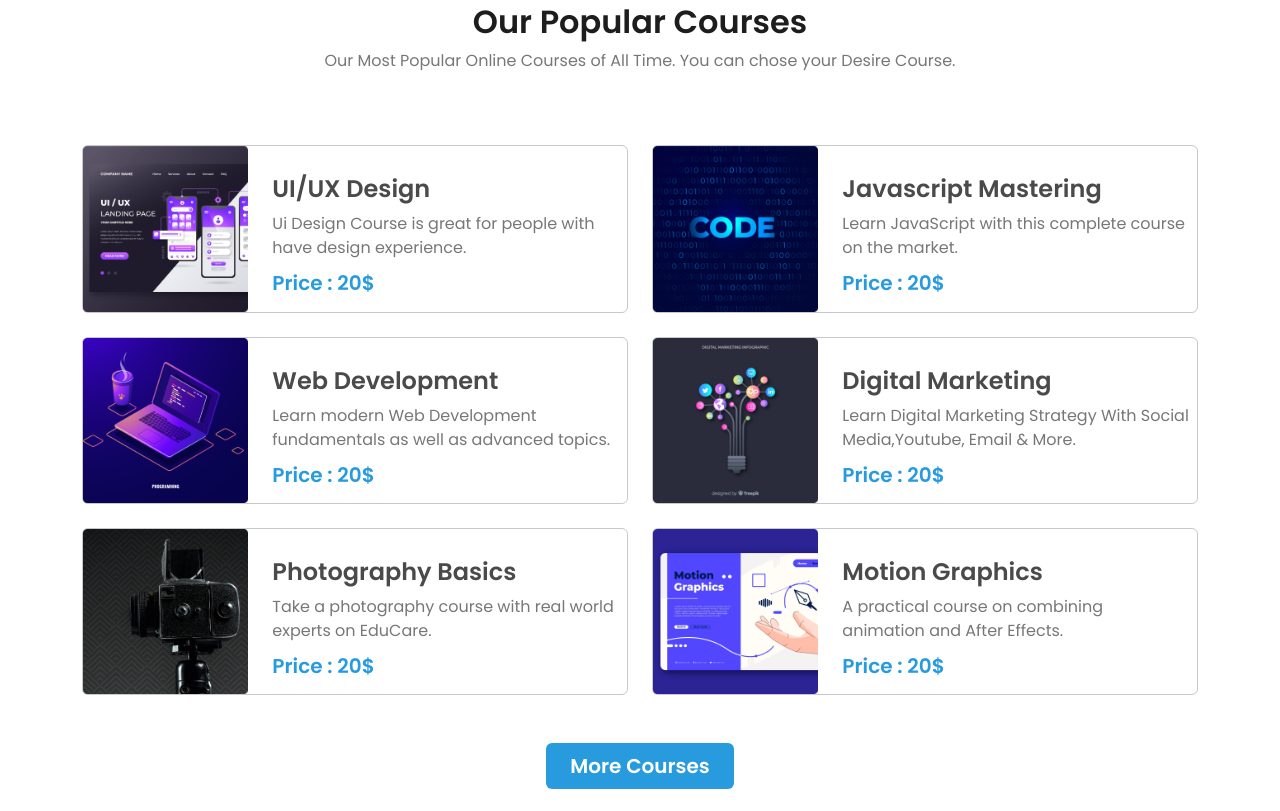
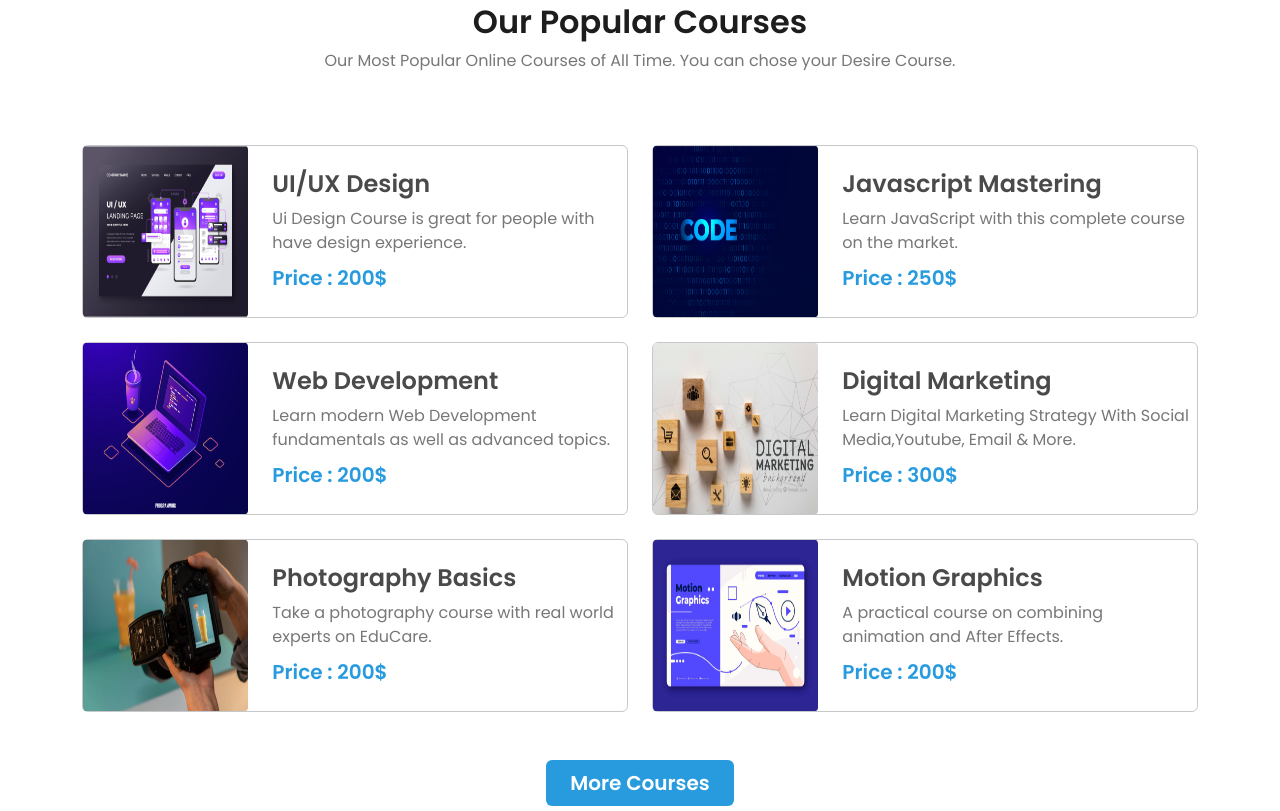
Before and after one commit to mirzanahid/edu-care, a plain HTML site: page index.html in a window 1280 px wide. Shown: the part 789-1600 px from the top of the page. Drawn offline with nearby package versions, Linux system fonts and the light colour scheme.

Commit message:
responsive and images adjusted

```diff
--- a/index.html
+++ b/index.html
@@ -85,7 +85,7 @@
                                         <p class=" fw-normal white-pragraph  mx-auto my-3">Expand your skills and engage
                                             with a global network of learners through our flexible, online courses.</p>
                                         <a href=""
-                                            class=" primarybgColor px-4 py-3 text-white fs-5 fw-semibold rounded-2 text-decoration-none d-inline-block  ">Get
+                                            class=" primarybgColor px-4 py-3 text-white fs-5 fw-semibold rounded-2 text-decoration-none d-inline-block">Get
                                             Started</a>
                                     </div>
                                 </div>
@@ -140,7 +140,7 @@
             </div>
         </section>
         <!--====================================
-                 banner html end
+                      banner html end
             ==================================== -->
         <!-------------header part end------------>
         <!-------------main part start------------>
@@ -159,20 +159,20 @@
                         <div class="col-xl-6 col-xxl-6 col-lg-6 mt-2 mt-xl-4 mt-xxl-4 mt-lg-4 ">
                             <div class="courses-inner border border-dark border-opacity-25 rounded-2">
                                 <div class="row">
-                                    <div class="col-xl-4 col-xxl-4 col-lg-4 col-md-4  ">
+                                    <div class="col-xl-4 col-xxl-4 col-lg-4 col-md-4">
                                         <div class="img h-100">
-                                            <img class="w-100 h-100" src="images/course/course-1.png"
+                                            <img class="w-100 h-100" src="images/course/course1.png"
                                                 alt="course thumbnail">
                                         </div>
                                     </div>
                                     <div class="col-xl-8 col-xxl-8 col-lg-8 col-md-8">
                                         <div
-                                            class="course-info mt-4 mt-xl-0 mt-xxl-0 mt-lg-0 mt-md-0 px-3 px-md-0 px-lg-0 px-xl-0 px-xxl-0 pb-4 pb-md-0 pb-lg-3 pt-lg-3 pb-xl-0 pb-xxl-0  pe-lg-2 pe-xl-2 pe-xxl-2  d-flex justify-content-center flex-column h-100">
+                                            class="course-info mt-4 mt-xl-0 mt-xxl-0 mt-lg-0 mt-md-0 px-3 px-md-0 px-lg-0 px-xl-0 px-xxl-0 pb-4 pb-md-0 pb-lg-0 pt-lg-0 pb-xl-0 pb-xxl-0 pe-lg-2 pe-xl-2 pe-xxl-2 d-flex justify-content-center flex-column h-100 my-xxl-5 my-xl-5 my-md-5">
                                             <h3 class="dark-heading1 fw-semibold fs-4 mb-2">UI/UX Design</h3>
                                             <p class="fs-6 fw-normal dark-pragraph mb-2 ">Ui Design Course is great
                                                 for people with have design experience.</p>
                                             <span class="d-inline-block fw-semibold fs-5 primaryColor">Price :
-                                                20$</span>
+                                                200$</span>
                                         </div>
                                     </div>
                                 </div>
@@ -183,18 +183,18 @@
                                 <div class="row">
                                     <div class="col-xl-4 col-xxl-4 col-lg-4 col-md-4  ">
                                         <div class="img h-100">
-                                            <img class="w-100 h-100" src="images/course/course-2.png"
+                                            <img class="w-100 h-100" src="images/course/course2.png"
                                                 alt="course thumbnail">
                                         </div>
                                     </div>
                                     <div class="col-xl-8 col-xxl-8 col-lg-8 col-md-8">
                                         <div
-                                            class="course-info mt-4 mt-xl-0 mt-xxl-0 mt-lg-0 mt-md-0 px-3 px-md-0 px-lg-0 px-xl-0 px-xxl-0 pb-4 pb-md-0 pb-lg-3 pt-lg-3 pb-xl-0 pb-xxl-0  pe-lg-2 pe-xl-2 pe-xxl-2  d-flex justify-content-center flex-column h-100">
+                                            class="course-info mt-4 mt-xl-0 mt-xxl-0 mt-lg-0 mt-md-0 px-3 px-md-0 px-lg-0 px-xl-0 px-xxl-0 pb-4 pb-md-0 pb-lg-0 pt-lg-0 pb-xl-0 pb-xxl-0  pe-lg-2 pe-xl-2 pe-xxl-2 d-flex justify-content-center flex-column h-100 my-xxl-5 my-xl-5 my-md-5">
                                             <h3 class="dark-heading1 fw-semibold fs-4 mb-2">Javascript Mastering</h3>
                                             <p class="fs-6 fw-normal dark-pragraph mb-2 ">Learn JavaScript with this
                                                 complete course on the market.</p>
                                             <span class="d-inline-block fw-semibold fs-5 primaryColor">Price :
-                                                20$</span>
+                                                250$</span>
                                         </div>
                                     </div>
                                 </div>
@@ -205,89 +205,88 @@
                                 <div class="row">
                                     <div class="col-xl-4 col-xxl-4 col-lg-4 col-md-4  ">
                                         <div class="img h-100">
-                                            <img class="w-100 h-100" src="images/course/course-3.png"
+                                            <img class="w-100 h-100" src="images/course/course3.png"
                                                 alt="course thumbnail">
                                         </div>
                                     </div>
                                     <div class="col-xl-8 col-xxl-8 col-lg-8 col-md-8">
                                         <div
-                                            class="course-info mt-4 mt-xl-0 mt-xxl-0 mt-lg-0 mt-md-0 px-3 px-md-0 px-lg-0 px-xl-0 px-xxl-0 pb-4 pb-md-0 pb-lg-3 pt-lg-3 pb-xl-0 pb-xxl-0  pe-lg-2 pe-xl-2 pe-xxl-2  d-flex justify-content-center flex-column h-100">
+                                            class="course-info mt-4 mt-xl-0 mt-xxl-0 mt-lg-0 mt-md-0 px-3 px-md-0 px-lg-0 px-xl-0 px-xxl-0 pb-4 pb-md-0 pb-lg-0 pt-lg-0 pb-xl-0 pb-xxl-0  pe-lg-2 pe-xl-2 pe-xxl-2  d-flex justify-content-center flex-column h-100 my-xxl-5 my-xl-5 my-md-5">
                                             <h3 class="dark-heading1 fw-semibold fs-4 mb-2">Web Development</h3>
                                             <p class="fs-6 fw-normal dark-pragraph mb-2 ">Learn modern Web Development
                                                 fundamentals as well as advanced topics.</p>
                                             <span class="d-inline-block fw-semibold fs-5 primaryColor">Price :
-                                                20$</span>
+                                                200$</span>
                                         </div>
                                     </div>
                                 </div>
                             </div>
                         </div>
-                        <div class="col-xl-6 col-xxl-6 col-lg-6 mt-4 ">
+                        <div class="col-xl-6 col-xxl-6 col-lg-6 mt-4 d-none d-xxl-block d-xl-block d-lg-block">
                             <div class="courses-inner border border-dark border-opacity-25 rounded-2">
                                 <div class="row">
                                     <div class="col-xl-4 col-xxl-4 col-lg-4 col-md-4  ">
                                         <div class="img h-100">
-                                            <img class="w-100 h-100" src="images/course/course-4.png"
+                                            <img class="w-100 h-100" src="images/course/course4.png"
                                                 alt="course thumbnail">
                                         </div>
                                     </div>
                                     <div class="col-xl-8 col-xxl-8 col-lg-8 col-md-8">
                                         <div
-                                            class="course-info mt-4 mt-xl-0 mt-xxl-0 mt-lg-0 mt-md-0 px-3 px-md-0 px-lg-0 px-xl-0 px-xxl-0 pb-4 pb-md-0 pb-lg-3 pt-lg-3 pb-xl-0 pb-xxl-0  pe-lg-2 pe-xl-2 pe-xxl-2  d-flex justify-content-center flex-column h-100">
+                                            class="course-info mt-4 mt-xl-0 mt-xxl-0 mt-lg-0 mt-md-0 px-3 px-md-0 px-lg-0 px-xl-0 px-xxl-0 pb-4 pb-md-0 pb-lg-0 pt-lg-0 pb-xl-0 pb-xxl-0  pe-lg-2 pe-xl-2 pe-xxl-2  d-flex justify-content-center flex-column h-100 my-xxl-5 my-xl-5 my-md-5">
                                             <h3 class="dark-heading1 fw-semibold fs-4 mb-2">Digital Marketing</h3>
                                             <p class="fs-6 fw-normal dark-pragraph mb-2 ">Learn Digital Marketing
                                                 Strategy With Social Media,Youtube, Email & More.</p>
                                             <span class="d-inline-block fw-semibold fs-5 primaryColor">Price :
-                                                20$</span>
+                                                300$</span>
                                         </div>
                                     </div>
                                 </div>
                             </div>
                         </div>
-                        <div class="col-xl-6 col-xxl-6 col-lg-6 mt-4 ">
+                        <div class="col-xl-6 col-xxl-6 col-lg-6 mt-4 d-none d-xxl-block d-xl-block d-lg-block">
                             <div class="courses-inner border border-dark border-opacity-25 rounded-2">
                                 <div class="row">
                                     <div class="col-xl-4 col-xxl-4 col-lg-4 col-md-4  ">
                                         <div class="img h-100">
-                                            <img class="w-100 h-100" src="images/course/course-5.png"
+                                            <img class="w-100 h-100" src="images/course/course5.png"
                                                 alt="course thumbnail">
                                         </div>
                                     </div>
                                     <div class="col-xl-8 col-xxl-8 col-lg-8 col-md-8">
                                         <div
-                                            class="course-info mt-4 mt-xl-0 mt-xxl-0 mt-lg-0 mt-md-0 px-3 px-md-0 px-lg-0 px-xl-0 px-xxl-0 pb-4 pb-md-0 pb-lg-3 pt-lg-3 pb-xl-0 pb-xxl-0  pe-lg-2 pe-xl-2 pe-xxl-2  d-flex justify-content-center flex-column h-100">
+                                            class="course-info mt-4 mt-xl-0 mt-xxl-0 mt-lg-0 mt-md-0 px-3 px-md-0 px-lg-0 px-xl-0 px-xxl-0 pb-4 pb-md-0 pb-lg-0 pt-lg-0 pb-xl-0 pb-xxl-0  pe-lg-2 pe-xl-2 pe-xxl-2  d-flex justify-content-center flex-column h-100 my-xxl-5 my-xl-5 my-md-5">
                                             <h3 class="dark-heading1 fw-semibold fs-4 mb-2">Photography Basics</h3>
                                             <p class="fs-6 fw-normal dark-pragraph mb-2 ">Take a photography course with
                                                 real world experts on EduCare.</p>
                                             <span class="d-inline-block fw-semibold fs-5 primaryColor">Price :
-                                                20$</span>
+                                                200$</span>
                                         </div>
                                     </div>
                                 </div>
 
                             </div>
                         </div>
-                        <div class="col-xl-6 col-xxl-6 col-lg-6 mt-4 ">
+                        <div class="col-xl-6 col-xxl-6 col-lg-6 mt-4 d-none d-xxl-block d-xl-block d-lg-block">
                             <div class="courses-inner border border-dark border-opacity-25 rounded-2">
                                 <div class="row">
                                     <div class="col-xl-4 col-xxl-4 col-lg-4 col-md-4  ">
                                         <div class="img h-100">
-                                            <img class="w-100 h-100" src="images/course/course-6.png"
+                                            <img class="w-100 h-100" src="images/course/course6.png"
                                                 alt="course thumbnail">
                                         </div>
                                     </div>
                                     <div class="col-xl-8 col-xxl-8 col-lg-8 col-md-8">
                                         <div
-                                            class="course-info mt-4 mt-xl-0 mt-xxl-0 mt-lg-0 mt-md-0 px-3 px-md-0 px-lg-0 px-xl-0 px-xxl-0 pb-4 pb-md-0 pb-lg-3 pt-lg-3 pb-xl-0 pb-xxl-0  pe-lg-2 pe-xl-2 pe-xxl-2  d-flex justify-content-center flex-column h-100">
+                                            class="course-info mt-4 mt-xl-0 mt-xxl-0 mt-lg-0 mt-md-0 px-3 px-md-0 px-lg-0 px-xl-0 px-xxl-0 pb-4 pb-md-0 pb-lg-0 pt-lg-0 pb-xl-0 pb-xxl-0  pe-lg-2 pe-xl-2 pe-xxl-2  d-flex justify-content-center flex-column h-100 my-xxl-5 my-xl-5 my-md-5">
                                             <h3 class="dark-heading1 fw-semibold fs-4 mb-2">Motion Graphics</h3>
                                             <p class="fs-6 fw-normal dark-pragraph mb-2 ">A practical course on
                                                 combining animation and After Effects.</p>
                                             <span class="d-inline-block fw-semibold fs-5 primaryColor">Price :
-                                                20$</span>
+                                                200$</span>
                                         </div>
                                     </div>
                                 </div>
-
                             </div>
                         </div>
                     </div>
@@ -304,24 +303,23 @@
             <!--====================================
                          explore html start
             ==================================== -->
-
             <section class="explore my-5 py-0 py-xxl-5 py-xl-5 py-lg-5 py-md-4">
                 <div class="container">
                     <div class="explore-inner explorebg rounded">
                         <div class="row">
                             <div class="col-xxl-5 col-xl-5 col-md-6 col-lg-5">
                                 <div class="explore-image h-100">
-                                    <img class="w-100 h-100 rounded-start" src="images/working2.jpg" alt="working">
+                                    <img class="w-100 h-100" src="images/working.png" alt="working">
                                 </div>
                             </div>
-                            <div class="col-xxl-7 col-xl-7 col-md-6 col-lg-7">
+                            <div class="col-xxl-7 col-xl-7 col-md-6 col-lg-7 ">
                                 <div class="explore-text px-xl-5 pe-lg-4 py-4 px-3 d-flex align-items-center h-100">
                                     <div>
                                         <h2 class="fw-semibold dark-heading fs-1">Explore Our E-learning <br> Education
                                             Systems</h2>
                                         <p class="fw-normal fs-6 dark-pragraph ">Discover Over 50,000 Teaching Materials
                                             Including Videos, and Materials With Detailed Teaching Notes & Reviews. Free
-                                            Registration. Easy Access For Educators. Various Courses like Ui/Ux Degign,
+                                            Registration. Easy Access For Educators. Various Courses like Ui/Ux Design,
                                             Web Development, Photography and so on.</p>
                                         <p class="fw-normal fs-6 dark-pragraph mt-5">Get Personalized Course
                                             Recommendations & Enroll In A Program Designed For Professionals. Gain Deep
@@ -383,7 +381,7 @@
                         <div class="modal-dialog">
                             <div class="modal-content p-4">
                                 <div class="modal-header border-0">
-                                    <h5 class="modal-title" id="staticBackdropLabel">Registration</h5>
+                                    <h5 class="modal-title fw-bold" id="staticBackdropLabel">Registration</h5>
                                     <button type="button" class="btn-close" data-bs-dismiss="modal"
                                         aria-label="Close"></button>
                                 </div>
@@ -415,7 +413,7 @@
                                         </div>
                                         <a href=""
                                             class=" primarybgColor text-white fw-semibold px-3 py-3 fs-6 d-inline-block text-decoration-none rounded-3"
-                                            data-bs-dismiss="modal">Sign Up</a>
+                                            data-bs-dismiss="modal">Submit</a>
                                     </form>
                                 </div>
                             </div>
@@ -473,7 +471,8 @@
                                 </div>
                             </div>
                         </div>
-                        <div class="col-xxl-3 col-xl-3 col-sm-6 col-md-6 col-lg-3">
+                        <div
+                            class="col-xxl-3 col-xl-3 col-sm-6 col-md-6 col-lg-3 d-none d-xxl-block d-xl-block d-lg-block d-sm-block">
                             <div class="student mt-4">
                                 <div class="student-image ">
                                     <img class="w-100" src="images/student/student-4.png" alt="student image">
@@ -720,11 +719,9 @@
                             data-bs-target="#carouselExampleFade" data-bs-slide="next">
                             <i
                                 class="fa-solid fa-circle-chevron-right primaryColor fs-1 d-none d-lg-block d-xl-block d-xxl-block"></i>
-
                         </button>
                     </div>
                 </div>
-
             </section>
             <!--====================================
                          feedback html end
```
Also changed, not shown: images/course/course-1.png (deleted), images/course/course-2.png (deleted), images/course/course-3.png (deleted), images/course/course-4.png (deleted), images/course/course-5.png (deleted), images/course/course-6.png (deleted), images/course/course1.png (added), images/course/course2.png (added), images/course/course3.png (added), images/course/course4.png (added), images/course/course5.png (added), images/course/course6.png (added), images/working.png, 1 other file.
